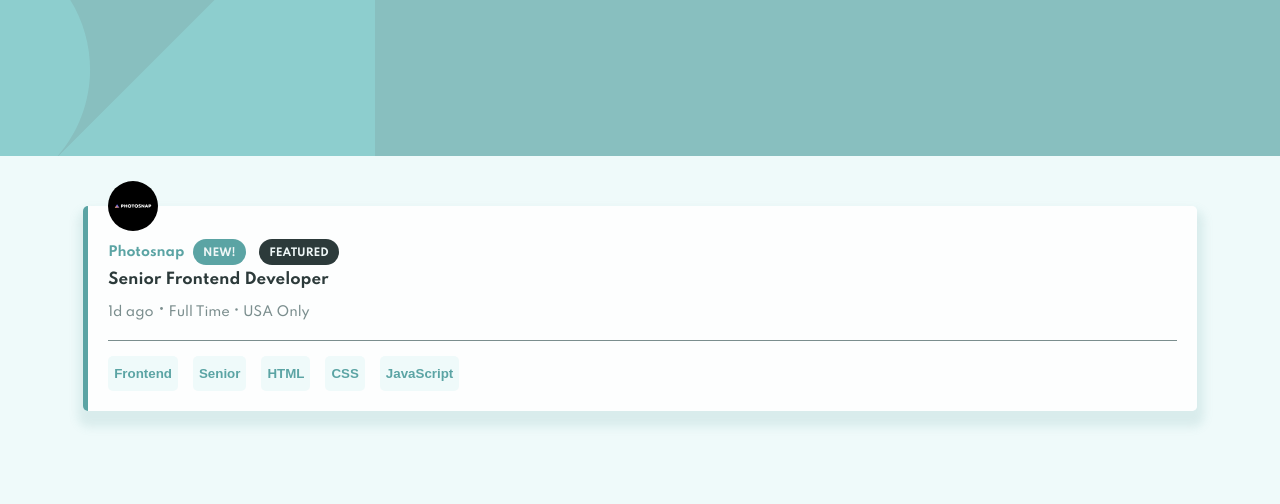
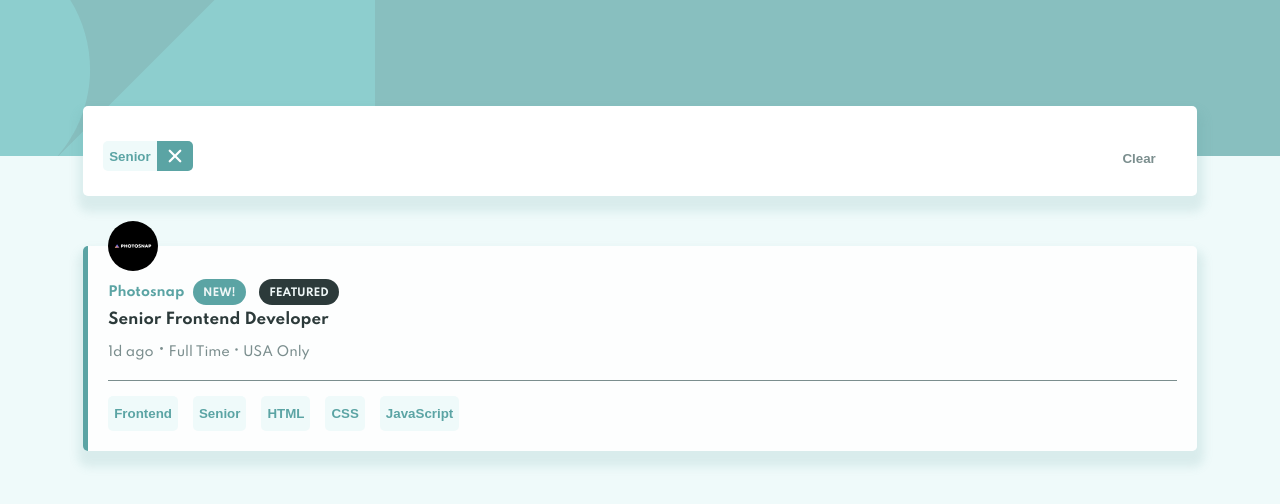
Before and after one commit to Kasia-Sikora/FA-static-job-listings, a React (Create React App) app: page / in a window 1280 px wide. Both pictures are taken after a click on the button "Senior". Shown: the top 504 px of the page. Built offline with nearby package versions, Linux system fonts and the light colour scheme.

Commit message:
Add Search component

```diff
--- a/src/components/Content/Content.js
+++ b/src/components/Content/Content.js
@@ -1,7 +1,7 @@
 import React, { useState, useEffect } from "react";
 import styles from "./Content.module.scss";
 import List from "./List";
-import Search from "./Search";
+import Search from "./Search/Search";
 
 const Content = ({ jobs }) => {
   const [filteredJobs, setFilteredJobs] = useState(jobs);
@@ -17,6 +17,9 @@ const Content = ({ jobs }) => {
 
 
   const filterJobsHandler = () => {
+    if (!searchedAttr.length) {
+      setFilteredJobs(jobs)
+    } else {
 
       let tempJobList = [];
       let count = 0;
@@ -35,13 +38,14 @@ const Content = ({ jobs }) => {
               break;
             }
           }
-        if(count === 0){
+          if (count === 0) {
             break;
           }
         }
         count = 0;
       }
       setFilteredJobs(tempJobList);
+    }
   };
 
   const searchAttrHandler = (value) => {
@@ -53,10 +57,19 @@ const Content = ({ jobs }) => {
     }
   }
 
+  const removeCategoriesHandler = (value) => {
+    if (value) {
+      setSearchedAttr(searchedAttr.filter(attribute => attribute !== value))
+    } else {
+      setSearchedAttr([]);
+      setFilteredJobs(jobs)
+    }
+  }
+
 
   return (
     <div className={styles.content}>
-      <Search />
+      <Search searchedAttr={searchedAttr} removeCategoriesHandler={removeCategoriesHandler} />
       <List filteredJobs={filteredJobs} searchAttrHandler={searchAttrHandler} />
     </div>
   );
--- a/src/components/Content/Content.module.scss
+++ b/src/components/Content/Content.module.scss
@@ -3,6 +3,7 @@
 .content {
   width: 87%;
   margin: 0 auto;
+  position: relative;
 }
 
 .list{
--- a/src/components/Content/Search.js
+++ /dev/null
@@ -1,11 +0,0 @@
-import React from 'react'
-
-const Search = () => {
-    return (
-        <div>
-
-        </div>
-    )
-}
-
-export default Search
--- /dev/null
+++ b/src/components/Content/Search/Chip.js
@@ -0,0 +1,14 @@
+import React from 'react'
+import styles from './Search.module.scss';
+import { IoClose } from "react-icons/io5";
+
+const Chip = ({ value, removeCategoriesHandler }) => {
+    return (
+        <button className={styles.chip} onClick={() => removeCategoriesHandler(value)}>
+            {value}
+                <IoClose className={styles.close}/>
+        </button>
+    )
+}
+
+export default Chip;
--- /dev/null
+++ b/src/components/Content/Search/Search.js
@@ -0,0 +1,18 @@
+import React from 'react';
+import styles from './Search.module.scss';
+import Chip from './Chip';
+
+const Search = ({ searchedAttr, removeCategoriesHandler }) => {
+    return (
+        <div className={`${(searchedAttr.length) ? styles.seachBar : styles.none}`}>
+            <div className={styles.chips}>
+                {searchedAttr.map(chip => (
+                        <Chip key={chip} value={chip} removeCategoriesHandler={removeCategoriesHandler} />
+                ))}
+            </div>
+            <button onClick={() => removeCategoriesHandler()} className={styles.clear}>Clear</button>
+        </div>
+    )
+}
+
+export default Search
--- /dev/null
+++ b/src/components/Content/Search/Search.module.scss
@@ -0,0 +1,52 @@
+@import "../../../App.scss";
+
+.none {
+  display: none;
+}
+
+.seachBar {
+  display: flex;
+  justify-content: space-between;
+  background-color: hsl(0, 0%, 100%);
+  box-shadow: 1px 10px 10px 6px hsla(180, 29%, 50%, 0.15);
+  border-radius: $borderRadius;
+  margin-top: -50px;
+  padding: 20px;
+  width: 100%;
+  height: auto;
+}
+
+.clear{
+    background-color: unset;
+    color: $detailsColor;
+}
+
+.chips {
+    display: flex;
+    flex-wrap: wrap;
+    justify-content: space-between;
+
+  .chip {
+    height: 30px;
+    border: none;
+    background-color: #effafa;
+    color: #5ba4a4;
+    font-weight: 700;
+    margin: 15px 15px 0 0;
+    padding: 0 0 0 6px;
+    border-radius: 5px;
+    height: 30px;
+    overflow: hidden;
+    display: flex;
+    align-items: center;
+
+    .close {
+      background-color: $cyanBadgeColor;
+      height: 100%;
+      width: 36px;
+      margin-left:6px;
+      fill: white;
+      padding: 3px;
+    }
+  }
+}
```
Lines whose indentation alone changed are shown as unchanged.
